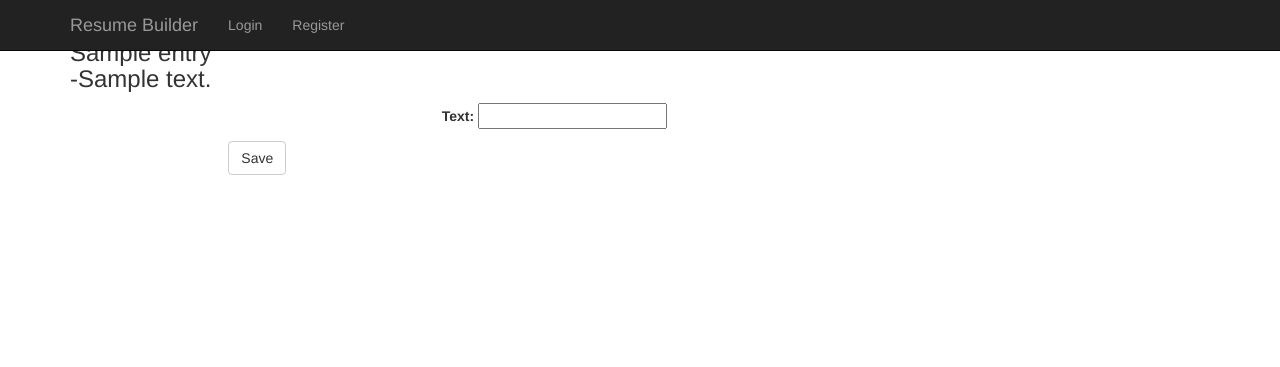
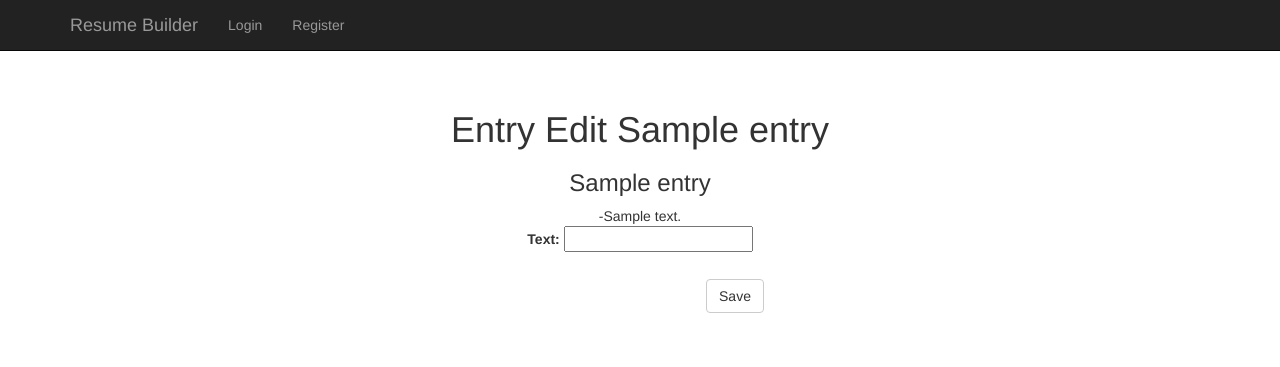
Before and after one commit to risingmoon/resume-builder, a Django app: template outline/templates/outline/entry.html in a window 1280 px wide. Shown: the top 367 px of the page. Run offline with Django 3.2, Linux system fonts and the light colour scheme; tables that the repository leaves empty hold one stand-in row (values such as "Sample post"); the template is opened without the code that fills it: values that come from a table or form of the project are taken from there, most other values are stand-ins (such as "Sample title", 1, 10 or a date in 2020); some libraries are stand-ins or nearby versions.

Commit message:
CSS/HTML fix kill me now

```diff
--- a/outline/static/outline/css/outline.css
+++ b/outline/static/outline/css/outline.css
@@ -1,8 +1,10 @@
 body {
   padding-top: 50px;
 }
+.starter-template, .starter-template-res {
+  padding: 40px 15px;
+}
 .starter-template {
-  padding: 40px 15px;
   text-align: center;
 }
 
--- a/outline/templates/outline/entry.html
+++ b/outline/templates/outline/entry.html
@@ -1,9 +1,12 @@
 {% extends 'outline/base.html' %}
+{% load staticfiles %}
+{% block title %}Edit Entry {{entry.title}}{% endblock %}
 
-{% block title %}Edit Entry{% endblock %}
+{% block css %}<link href="{% static "outline/css/outline.css" %}" rel="stylesheet"> {% endblock %}
 
 {% block content %}
-<p>Entry Edit page</p>
+<div class="starter-template">
+    <h1>Entry Edit {{entry.title}}</h1>
 
     <form action="{% url 'outline.views.entry' entry.pk %}" method="post" class="form-horizontal" role="form">{% csrf_token %}
         <div class="entry" id="{{ entry.title }}">
@@ -14,9 +17,9 @@
             <h3>{{ entry.title }}: {{entry.delimited}}</h3>
                 {% endif %}
             {% else %}
-    <h3>{{ entry.title }}
+            <h3>{{ entry.title }}</h3>
                 <div class="entry" id="{{ ent.title }}">
-        {{entry.listed|linebreaksbr}}</h3>
+                    {{entry.listed|linebreaksbr}}
                 </div>
             {% endif %}
         </div>
@@ -33,5 +36,5 @@
             </div>
         </div>
     </form>
-
+</div>
 {% endblock %}
--- a/outline/templates/outline/outline.html
+++ b/outline/templates/outline/outline.html
@@ -23,7 +23,6 @@
         {% endfor %}
     </div>
 
-<form action="{% url 'outline.views.outline' %}" method="post" class="form-horizontal" role="form">{% csrf_token %}
     {% for sect in sections %}
         <div class="section" id="{{ sect.title }}">
             <a href="{% url 'outline.views.section' sect.pk %}"><h2>{{ sect.title }}</h2></a>
@@ -40,9 +39,9 @@
                             <h3>{{ ent.title }}: {{ent.delimited}}</h3>
                         {% endif %}
                     {% else %}
-                    <h3>{{ ent.title }}
+                        <h3>{{ ent.title }}</h3>
                         <div class="entry" id="{{ ent.title }}">
-                        {{ ent.listed|linebreaksbr }}</h3>
+                            {{ ent.listed|linebreaksbr }}
                         </div>
                     {% endif %}
                 </div>
@@ -51,6 +50,7 @@
     {% endfor %}
 </div>
 
+<form action="{% url 'outline.views.outline' %}" method="post" class="form-horizontal" role="form">{% csrf_token %}
     <div class="form-group">
         <div class="col-sm-offset-4 col-sm-4">
             {{ form.as_p }}
--- a/outline/templates/resume_storage/resume.html
+++ b/outline/templates/resume_storage/resume.html
@@ -1,8 +1,10 @@
 {% extends 'outline/base.html' %}
-
+{% load staticfiles %}
 {% block title %}Edit Resume{% endblock %}
+{% block css %}<link href="{% static "outline/css/outline.css" %}" rel="stylesheet"> {% endblock %}
 
 {% block content %}
+<div class="starter-template-res">
     <form action="{% url 'resume_storage.views.resume_view' resume.pk %}" method="post">{% csrf_token %}
         <input type="text" name="title" value="{{ resume.title }}"><br>
         {% for field in form %}
@@ -38,4 +40,5 @@
 
     <a href="{% url 'resume_storage.views.print_resume' resume.pk %}">Print this resume</a> (Remember to save your changes before printing!)<br>
     <a href="{% url 'resume_storage.views.delete_resume' resume.pk %}">Delete this resume</a>
+</div>
 {% endblock %}
```
Also changed, not shown: outline/templates/outline/section.html (+6 -3 lines). Lines whose indentation alone changed are shown as unchanged.
